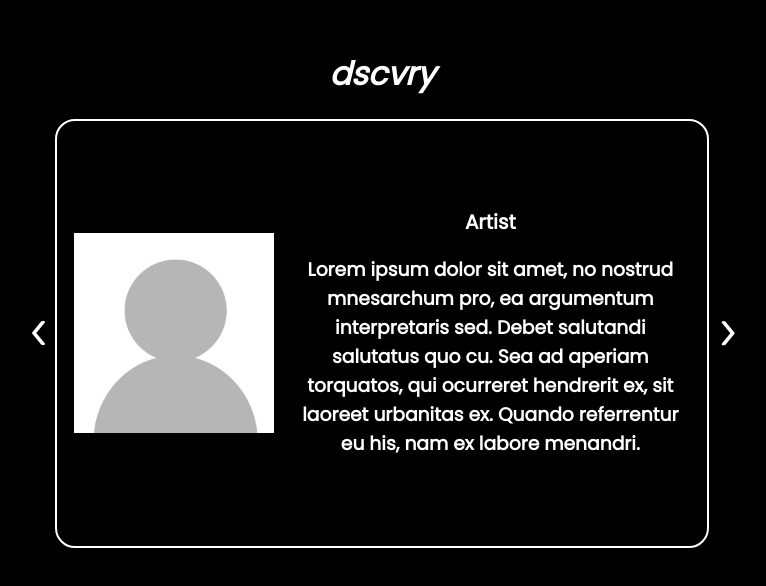
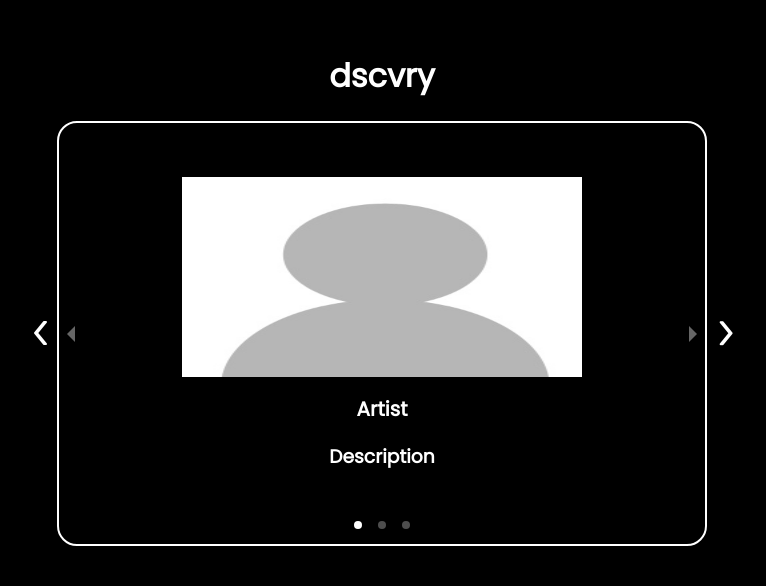
Before and after one commit to eyezek/dscvr, a React (Create React App) app: page / in a window 1280 px wide. Shown: the part 112-698 px from the top of the page, without its empty margins (258-1024 px from the left). Built offline with nearby package versions, Linux system fonts and the light colour scheme.

Commit message:
edited discovery component, added carousel

```diff
--- a/package.json
+++ b/package.json
@@ -10,7 +10,9 @@
     "react": "^18.2.0",
     "react-awesome-slider": "^4.1.0",
     "react-dom": "^18.2.0",
+    "react-responsive-carousel": "^3.2.23",
     "react-scripts": "5.0.1",
+    "react-slick": "^0.29.0",
     "typewriter-effect": "^2.19.0",
     "web-vitals": "^2.1.4"
   },
--- a/src/App.js
+++ b/src/App.js
@@ -1,6 +1,5 @@
 import "./App.css";
 import Main from "./Main";
-import Intro from "./Intro";
 import Discovery from "./Discovery";
 
 function App() {
--- a/src/Discovery.js
+++ b/src/Discovery.js
@@ -5,7 +5,7 @@ class Discovery extends React.Component {
   render() {
     return (
       <div id="discoverypage">
-        <h1 id="title">dscvry</h1>
+        <h1 id="discoverytitle">dscvry</h1>
         <div id="discoverycontainer">
           <img
             className="arrows"
--- a/src/DiscoveryInfo.js
+++ b/src/DiscoveryInfo.js
@@ -4,13 +4,9 @@ class DiscoveryInfo extends React.Component {
   render() {
     return (
       <div id="discoveryinfocontainer">
-        <h2 className="discoverytitle">Artist</h2>
-        <h3 className="description">
-          Lorem ipsum dolor sit amet, no nostrud mnesarchum pro, ea argumentum
-          interpretaris sed. Debet salutandi salutatus quo cu. Sea ad aperiam
-          torquatos, qui ocurreret hendrerit ex, sit laoreet urbanitas ex.
-          Quando referrentur eu his, nam ex labore menandri.
-        </h3>
+        <img className="avatar" alt="Avatar" src={this.props.img} />
+        <h2 className="discoverytitle">{this.props.artist}</h2>
+        <h3 className="description">{this.props.description}</h3>
       </div>
     );
   }
--- a/src/DiscoveryModal.js
+++ b/src/DiscoveryModal.js
@@ -1,18 +1,42 @@
 import React from "react";
 import DiscoveryInfo from "./DiscoveryInfo";
+import "react-responsive-carousel/lib/styles/carousel.min.css"; // requires a loader
+import { Carousel } from "react-responsive-carousel";
 
 class DiscoveryModal extends React.Component {
   render() {
     return (
       <div>
-        <div id="discoverymodal">
-          <img
-            className="avatar"
-            alt="Avatar"
-            src={require("./images/placeholder.jpg")}
-          />
-          <DiscoveryInfo />
-        </div>
+        <Carousel
+          infiniteLoop={true}
+          showThumbs={false}
+          showStatus={false}
+          centerMode={true}
+          centerSlidePercentage={100}
+          width={650}
+        >
+          <div id="discoverymodal">
+            <DiscoveryInfo
+              img={require("./images/placeholder.jpg")}
+              artist="Artist"
+              description="Description"
+            />
+          </div>
+          <div id="discoverymodal">
+            <DiscoveryInfo
+              img={require("./images/placeholder.jpg")}
+              artist="Artist"
+              description="Description"
+            />
+          </div>
+          <div id="discoverymodal">
+            <DiscoveryInfo
+              img={require("./images/placeholder.jpg")}
+              artist="Artist"
+              description="Description"
+            />
+          </div>
+        </Carousel>
       </div>
     );
   }
--- a/src/Intro.js
+++ b/src/Intro.js
@@ -1,5 +1,4 @@
 import React from "react";
-import TypeWriter from "typewriter-effect";
 import SignInCreateAccount from "./SignInCreateAccount";
 
 class Intro extends React.Component {
```
Also changed, not shown: src/IntroTypeWriter.js (+0 -8 lines), 1 other file (tests, documents, lock files or other folders).
